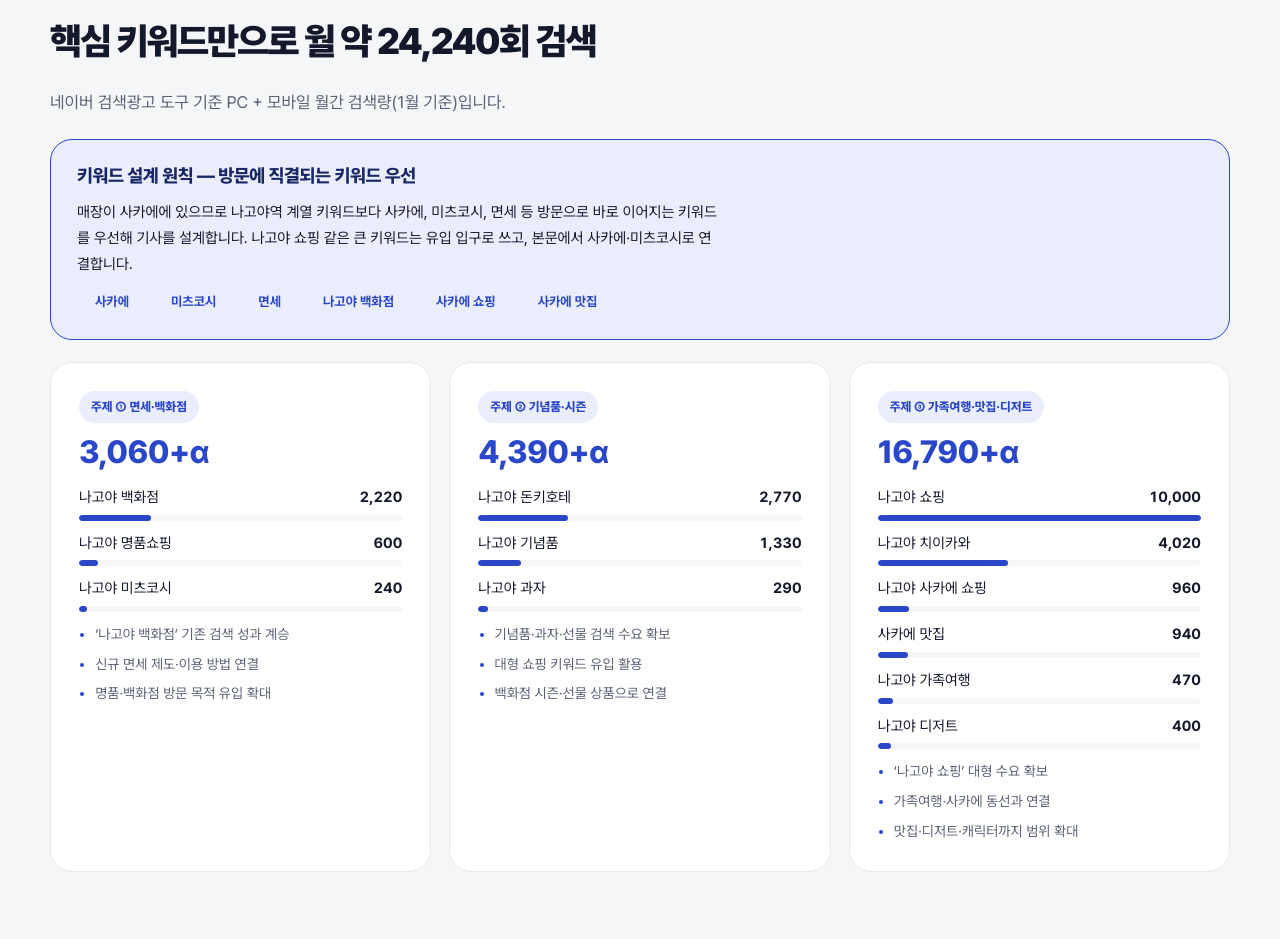
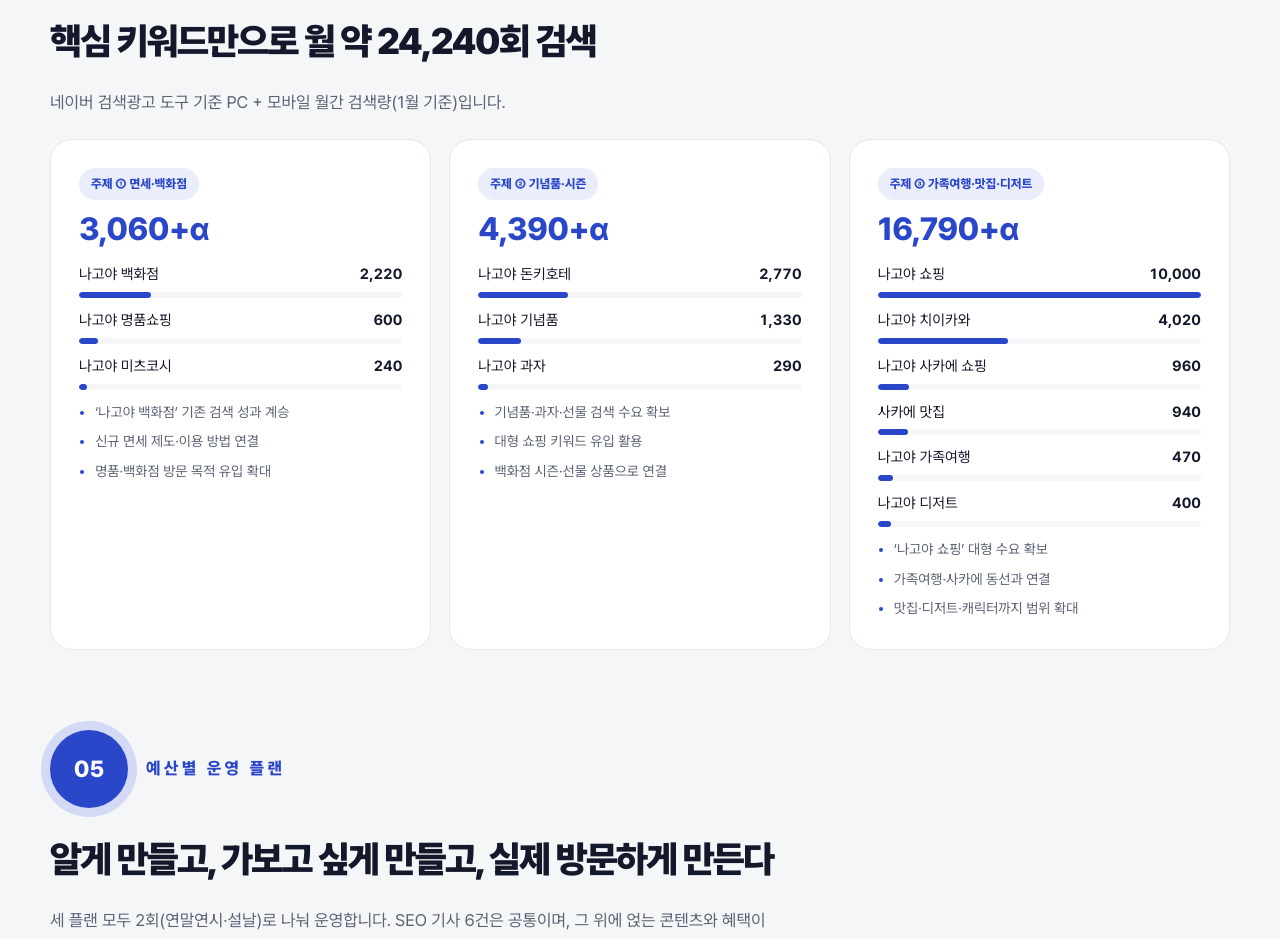
Before and after one commit to sunsda/s, a plain HTML site: page index.html in a window 1280 px wide. Shown: the part 4120-5059 px from the top of the page. Drawn offline with Linux system fonts and the light colour scheme.

Commit message:
Add files via upload

```diff
--- a/index.html
+++ b/index.html
@@ -377,11 +377,6 @@ tr.pub td{color:var(--muted);font-weight:500}
   <div class="sec-tag"><span class="badge">04</span><span class="eyebrow"><span class="ko">주요 키워드 전략</span><span class="ja">キーワード戦略</span></span></div>
   <h2><span class="ko">핵심 키워드만으로 월 약 24,240회 검색</span><span class="ja">主なキーワードだけで月間 約24,240回の検索</span></h2>
   <p class="lead"><span class="ko">네이버 검색광고 도구 기준 PC + 모바일 월간 검색량(1월 기준)입니다.</span><span class="ja">NAVER検索広告ツール基準のPC＋モバイル月間検索数（1月基準）です。</span></p>
-  <div class="kwprio">
-    <h3><span class="ko">키워드 설계 원칙 — 방문에 직결되는 키워드 우선</span><span class="ja">キーワード設計の方針 — 来店に直結する語を優先</span></h3>
-    <p><span class="ko">매장이 사카에에 있으므로 나고야역 계열 키워드보다 사카에, 미츠코시, 면세 등 방문으로 바로 이어지는 키워드를 우선해 기사를 설계합니다. 나고야 쇼핑 같은 큰 키워드는 유입 입구로 쓰고, 본문에서 사카에·미츠코시로 연결합니다.</span><span class="ja">店舗が栄にあるため、「名古屋駅」系よりも「栄」「三越」「免税」など来店に直結する語を優先して記事を設計します。「名古屋 ショッピング」のような大きなキーワードは流入の入口として活用し、本文で栄・三越へつなげます。</span></p>
-    <div class="rel"><span><span class="ko">사카에</span><span class="ja">栄</span></span><span><span class="ko">미츠코시</span><span class="ja">三越</span></span><span><span class="ko">면세</span><span class="ja">免税</span></span><span><span class="ko">나고야 백화점</span><span class="ja">名古屋 百貨店</span></span><span><span class="ko">사카에 쇼핑</span><span class="ja">栄 ショッピング</span></span><span><span class="ko">사카에 맛집</span><span class="ja">栄 グルメ</span></span></div>
-  </div>
   <div class="grid3">
     <div class="card stack-sm">
       <span class="pill"><span class="ko">주제 ① 면세·백화점</span><span class="ja">テーマ① 免税・百貨店</span></span>
```
